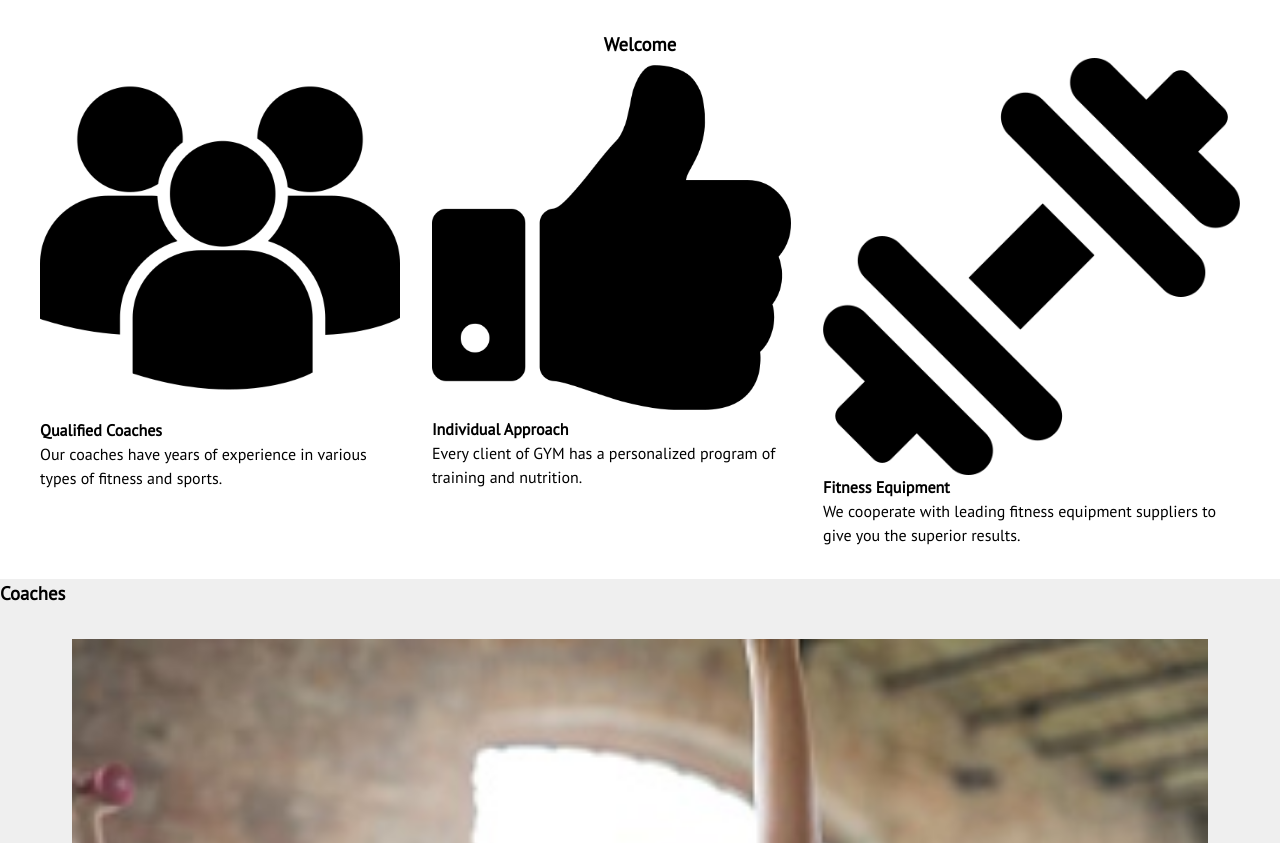
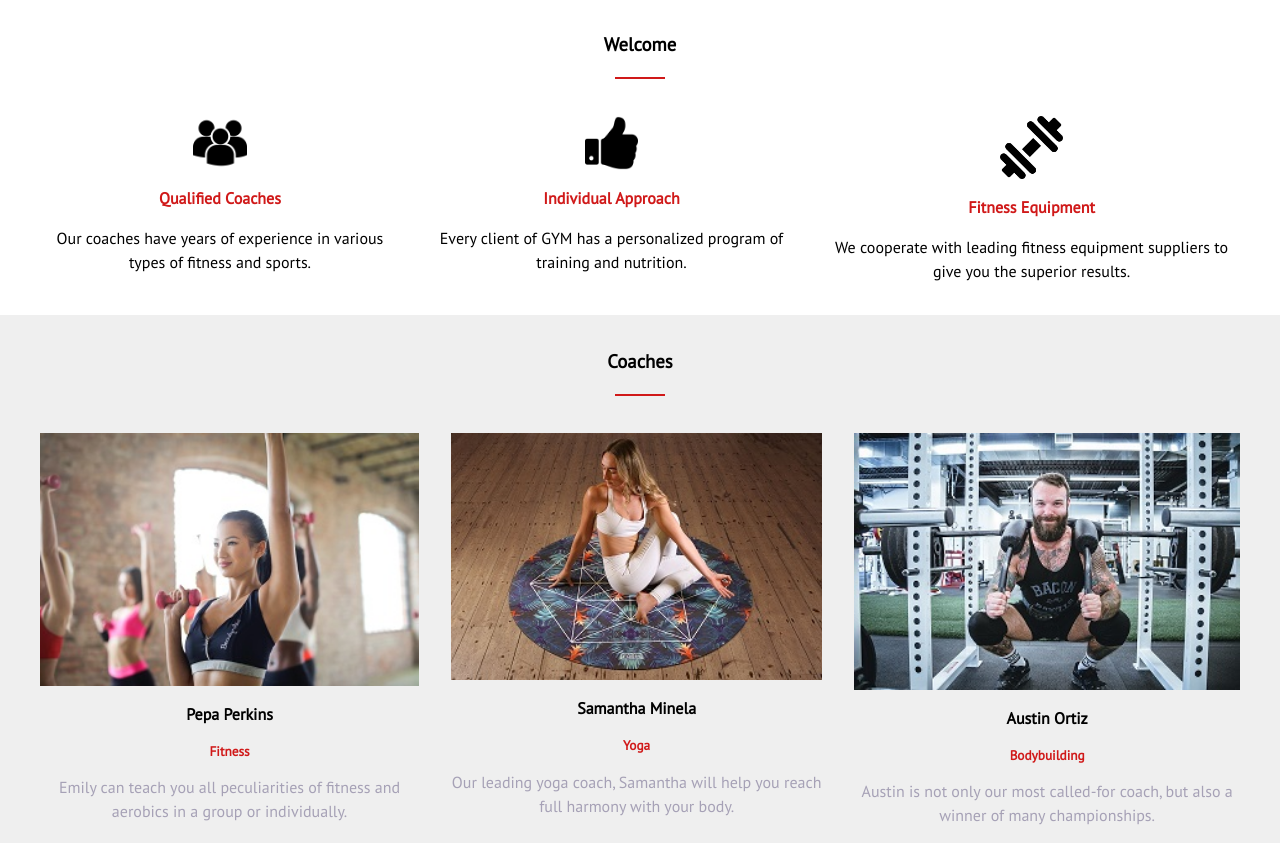
Before and after one commit to DaniBacheva/HTML-CSS, a plain HTML site: page exam prep/03.Fitness-Site-Resources/index.html in a window 1280 px wide. Shown: the part 494-1337 px from the top of the page. Drawn offline with Linux system fonts and the light colour scheme.

Commit message:
updating problems

```diff
--- a/exam prep/01. Financial Services_Ресурси/style.css
+++ b/exam prep/01. Financial Services_Ресурси/style.css
@@ -1,10 +1,9 @@
-
 @import url('https://fonts.googleapis.com/css2?family=Poppins:wght@100;400&display=swap');
 
 * {
-margin: 0;
-padding: 0;
-box-sizing: border-box;
+    margin: 0;
+    padding: 0;
+    box-sizing: border-box;
 }
 
 body {
@@ -27,8 +26,9 @@ img {
 .header {
     padding-bottom: 2em;
 }
+
 .header h2,
-.header p{
+.header p {
     text-align: center;
 }
 
@@ -41,37 +41,34 @@ img {
     gap: 2em;
 }
 
-.services article {
-    display: block;
-    overflow: hidden;
-    flex: 1 1 25%;
-    border-radius: 1em;
-    background-color: #819DAF;
-    color: black;
-}
-
+.services article,
 .media {
     border-radius: 1em;
     display: block;
     overflow: hidden;
-    }
+}
+
+.services article {
+    flex: 1 1 25%;
+    background-color: #819DAF;
+    color: black;
+}
 
 .content {
     padding: 1em;
 }
 
 .content p {
-   margin: 1em 0;
+    margin: 1em 0;
 }
 
 .content a {
     display: inline-block;
     color: white;
     background-color: #327DC4;
-    padding:  0.2em 1.2em ;
+    padding: 0.2em 1.2em;
     border-radius: 2em;
     border: 1px solid #0f365a;
     outline: 1px solid white;
-    text-decoration:none;
-
+    text-decoration: none;
 }
--- a/exam prep/03.Fitness-Site-Resources/content.css
+++ b/exam prep/03.Fitness-Site-Resources/content.css
@@ -2,7 +2,29 @@
     padding: 2em;
 }
 
+.content .container {
+    display: flex;
+    gap: 2em;
+
+}
+
+.content .container article {
+    flex: 1, 1, 30%;
+    text-align: center;
+}
 
 .content .header {
     text-align: center;
+    margin-bottom: 2em;
 }
+
+
+.content .media img {
+    width: 15%;
+    margin: 0 auto;
+}
+
+.content .container h4 {
+    color: #D01919;
+    margin: 1em 0;
+}
--- /dev/null
+++ b/exam prep/03.Fitness-Site-Resources/couches.css
@@ -0,0 +1,13 @@
+.coaches .container h4 {
+      margin: 1em 0;
+}
+
+.coaches .container h5 {
+    color: #D01919;
+    margin: 1em 0;
+}
+
+.coaches .container p {
+    color: #A6A1B6;
+
+}
--- a/exam prep/03.Fitness-Site-Resources/index.html
+++ b/exam prep/03.Fitness-Site-Resources/index.html
@@ -48,7 +48,7 @@
 
     <main>
         <div class="content">
-            <h3 class="header">Welcome</h3>
+            <h3 class="header">Welcome<span></span></h3>
             <div class="container">
                 <article>
                     <div class="media">
@@ -77,9 +77,9 @@
         </div>
 
         <div class="coaches">
-            <h3 class="header">Coaches</h3>
+            <h3 class="header">Coaches<span></span></h3>
             <div class="container">
-                <div class="content">
+
 
                     <article>
                         <div class="media">
@@ -107,7 +107,7 @@
                         <h5>Bodybuilding</h5>
                         <p>Austin is not only our most called-for coach, but also a winner of many championships.</p>
                     </article>
-                </div>
+
             </div>
         </div>
     </main>
--- a/exam prep/03.Fitness-Site-Resources/layout.css
+++ b/exam prep/03.Fitness-Site-Resources/layout.css
@@ -18,40 +18,43 @@ header {
 
 .coaches {
     background-color: #EFEFEF;
+    padding: 2em 0;
 }
 
-.banner .container {
-    display: flex;
-    justify-content: space-between;
-    padding: 1em;
-    color: white;
-}
-
-.banner ul {
-    display: flex;
-    gap: 1em
-}
-
-.socials li,
-.socials a {
-    display: block;
-    color: white;
-}
-
-.socials span {
-    display: none;
-}
-
-.fa-solid {
-    margin-right: 0.5em;
-}
-
-.content .container {
+.content .container,
+.coaches .container {
     display: flex;
     gap: 2em;
 
 }
 
-.content .container article {
+.content .container article,
+.coaches .container article {
     flex: 1, 1, 30%;
+    text-align: center;
 }
+
+.content .header,
+.coaches .header {
+    text-align: center;
+    margin-bottom: 2em;
+}
+
+.content .header span,
+.coaches .header span{
+    width: 5ch;
+    height: 2px;
+    display: block;
+    margin: 1em auto;
+    background: #D01919;
+}
+
+.content .media,
+.coaches .media {
+    margin-bottom: 1 em;
+}
+
+media img {
+    width: 15%;
+    margin: 0 auto;
+}
--- a/exam prep/03.Fitness-Site-Resources/navigation.css
+++ b/exam prep/03.Fitness-Site-Resources/navigation.css
@@ -1,3 +1,30 @@
+.banner .container {
+    width:1300px;
+    display: flex;
+    justify-content: space-between;
+    padding: 1em;
+    color: white;
+}
+
+.banner ul {
+    display: flex;
+    gap: 1em
+}
+
+.socials li,
+.socials a {
+    display: block;
+    color: white;
+}
+
+.socials span {
+    display: none;
+}
+
+.fa-solid {
+    margin-right: 0.5em;
+}
+
 .header-nav {
     padding: 1.5em;
     display: flex;
--- a/exam prep/03.Fitness-Site-Resources/style.css
+++ b/exam prep/03.Fitness-Site-Resources/style.css
@@ -7,3 +7,5 @@
 @import url(navigation.css);
 
 @import url(content.css);
+
+@import url(couches.css);
```
Also changed, not shown: exam prep/01. Financial Services_Ресурси/index.html (+0 -1 lines).
